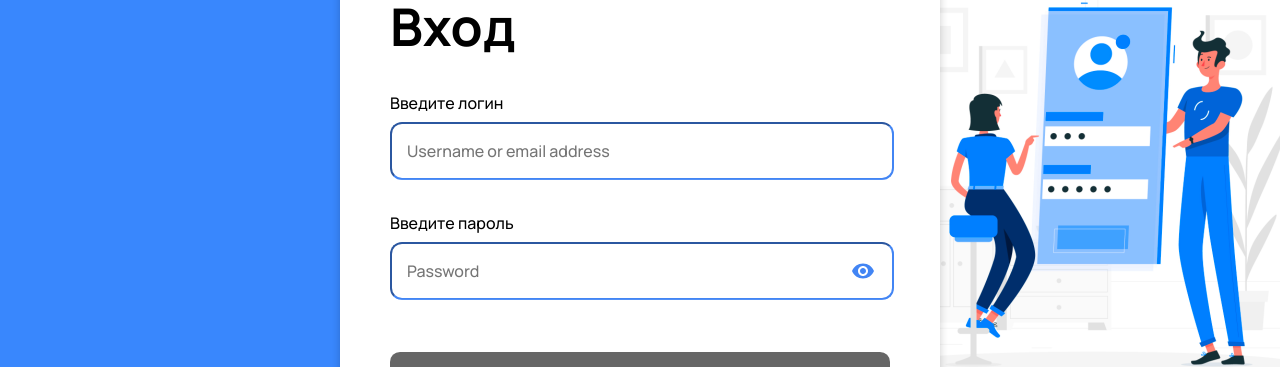
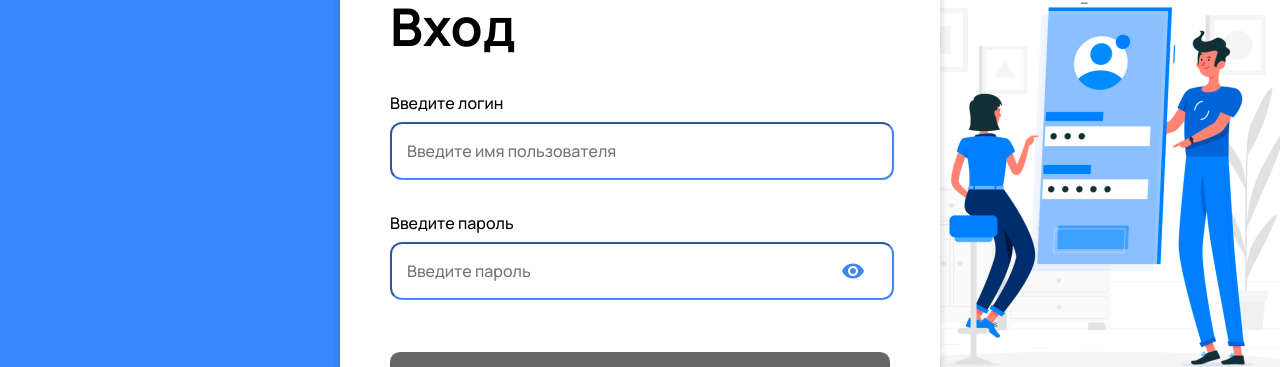
Before and after one commit to edmeow/olympus, a React (Create React App) app in the folder front-end/: page /login in a window 1280 px wide. Shown: the part 210-577 px from the top of the page. Built offline with nearby package versions, Linux system fonts and the light colour scheme.

Commit message:
login-form fix bugs

```diff
--- a/front-end/src/components/LoginForm/LoginForm.tsx
+++ b/front-end/src/components/LoginForm/LoginForm.tsx
@@ -8,10 +8,9 @@ import { ISignInRequest } from '../../models/request/ISignInRequest';
 import { zodResolver } from '@hookform/resolvers/zod';
 import { signInSchema } from '../../models/zodSchemas/signInSchema';
 import './loginForm.scss';
-import axios, { AxiosError } from 'axios';
+import { AxiosError } from 'axios';
 import VisibilityIcon from '@mui/icons-material/Visibility';
 import VisibilityOffIcon from '@mui/icons-material/VisibilityOff';
-import LoginBack from '../../utils/icons/login-form-bg-Image.png';
 
 const LoginForm = () => {
     const [passwordShown, setPasswordShown] = useState(false);
@@ -86,7 +85,7 @@ const LoginForm = () => {
                 <input
                     {...register('username')}
                     className="formAuth__input formAuth__input_login"
-                    placeholder="Username or email address"
+                    placeholder="Введите имя пользователя"
                     type="text"
                 />
                 {errors.username && (
@@ -99,7 +98,7 @@ const LoginForm = () => {
                     <input
                         {...register('password')}
                         className="formAuth__input formAuth__input_password"
-                        placeholder="Password"
+                        placeholder="Введите пароль"
                         type={passwordShown ? 'text' : 'password'}
                     />
                     {passwordShown ? (
--- a/front-end/src/components/LoginForm/loginForm.scss
+++ b/front-end/src/components/LoginForm/loginForm.scss
@@ -74,7 +74,7 @@
     }
     &__password-icon {
         position: absolute;
-        right: 15px;
+        right: 25px;
         top: 50%;
         transform: translateY(-50%);
         cursor: pointer;
--- a/front-end/src/pages/LoginPage/LoginPage.tsx
+++ b/front-end/src/pages/LoginPage/LoginPage.tsx
@@ -5,7 +5,7 @@ import { AxiosError } from 'axios';
 import { useNavigate } from 'react-router-dom';
 import { Context } from '../..';
 import './LoginPage.scss';
-import Logo from "../../utils/icons/logo.svg"
+import Logo from '../../utils/icons/logo.svg';
 import LoginBack from '../../utils/icons/login-form-bg-Image.png';
 
 function LoginPage() {
@@ -58,9 +58,17 @@ function LoginPage() {
 
     return (
         <div className="form-container">
-            <img src={Logo} alt="logo" className="form-container__logo"/>
+            <img
+                src={Logo}
+                alt="Логотип платформы"
+                className="form-container__logo"
+            />
             <LoginForm />
-            <img src={LoginBack} alt="login-background" className="form-container__back"/>
+            <img
+                src={LoginBack}
+                alt="Фоновое изображение"
+                className="form-container__back"
+            />
         </div>
     );
 }
```
